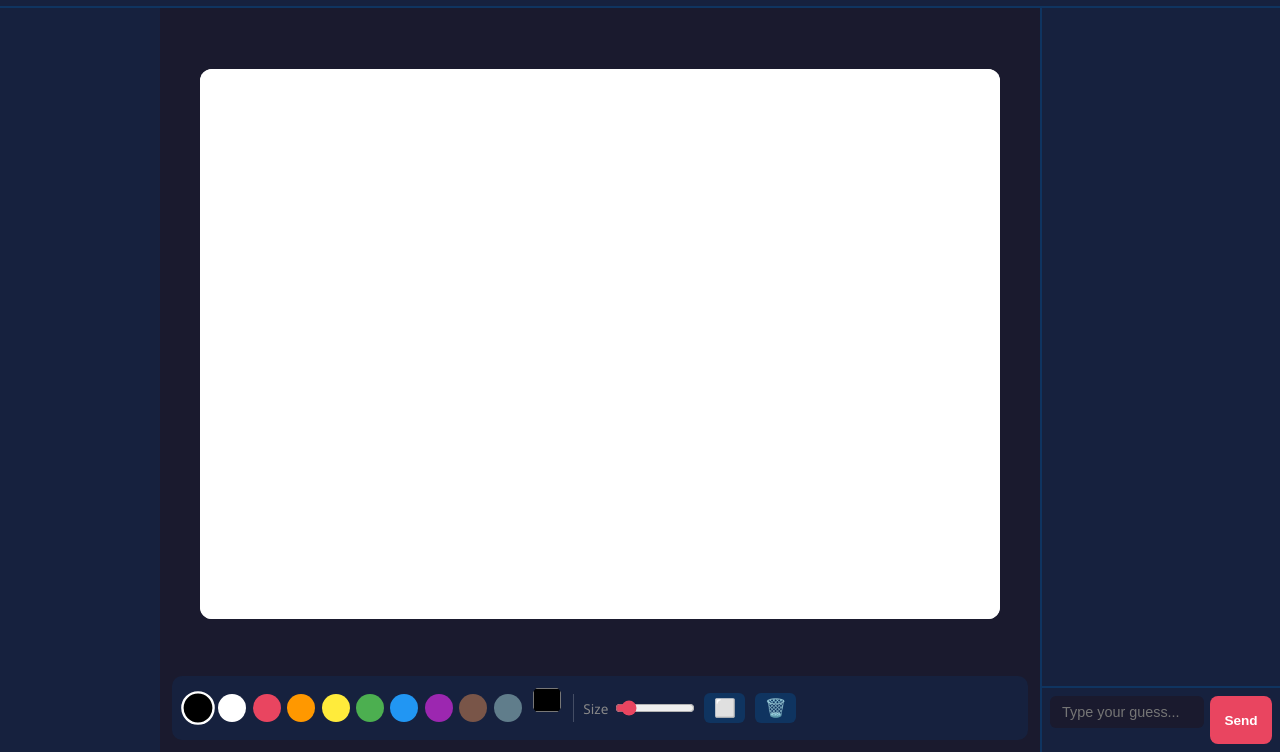
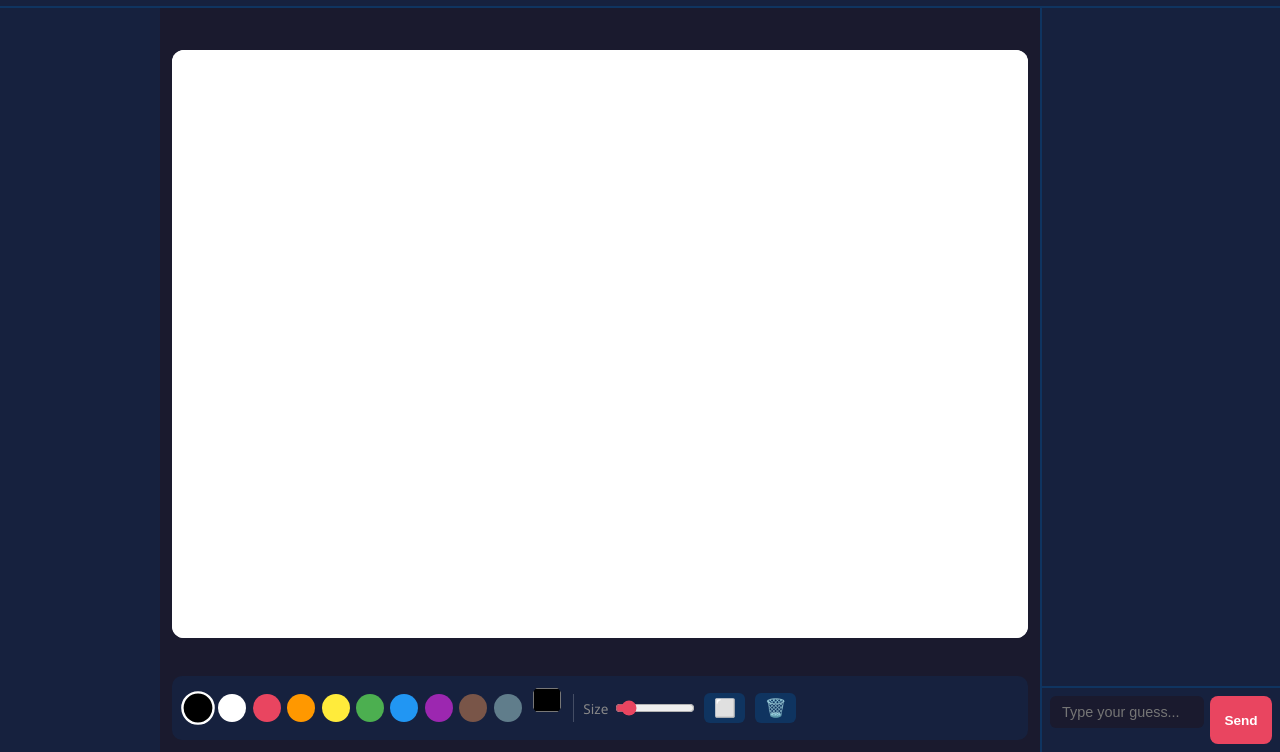
Before and after one commit to kulicka/drawable-trouble, a website: page public/game.html in a window 1280 px wide. Shown: the part 48-800 px from the top of the page. Drawn offline with nearby package versions, Linux system fonts and the light colour scheme; no server answers.

Commit message:
Make canvas adapt to available screen space
CSS size is computed dynamically to fill the wrapper while keeping
the 800x550 aspect ratio. Internal canvas resolution stays fixed so
drawing coordinates are consistent across all connected clients.
ResizeObserver keeps it in sync when the window is resized.

Co-Authored-By: Claude Sonnet 4.6 <noreply@anthropic.com>

```diff
--- a/public/css/style.css
+++ b/public/css/style.css
@@ -69,11 +69,11 @@ input[type="text"], input[type="color"] {
 .player-score { float: right; color: var(--accent); font-weight: 700; }
 
 /* Canvas section */
-.canvas-section { flex: 1; display: flex; flex-direction: column; align-items: center; padding: .75rem; gap: .5rem; overflow: hidden; }
+.canvas-section { flex: 1; display: flex; flex-direction: column; align-items: center; padding: .75rem; gap: .5rem; overflow: hidden; min-width: 0; }
 
-.canvas-wrapper { position: relative; flex: 1; width: 100%; display: flex; align-items: center; justify-content: center; }
+.canvas-wrapper { position: relative; flex: 1; width: 100%; min-height: 0; display: flex; align-items: center; justify-content: center; overflow: hidden; }
 
-#game-canvas { background: #fff; border-radius: var(--radius); cursor: crosshair; max-width: 100%; max-height: 100%; touch-action: none; }
+#game-canvas { background: #fff; border-radius: var(--radius); cursor: crosshair; touch-action: none; display: block; }
 
 .word-picker {
   position: absolute; inset: 0; background: rgba(10,10,30,.92);
--- a/public/js/canvas.js
+++ b/public/js/canvas.js
@@ -123,5 +123,23 @@ function receiveStroke(data) {
   drawSegment(data.x0, data.y0, data.x1, data.y1, data.color, data.size, data.erase);
 }
 
+// Keep CSS size in sync with the wrapper, preserving the 800×550 aspect ratio.
+// Internal resolution stays fixed so coordinates are consistent across all clients.
+const CANVAS_RATIO = 800 / 550;
+
+function fitCanvas() {
+  const wrapper = canvas.parentElement;
+  const ww = wrapper.clientWidth;
+  const wh = wrapper.clientHeight;
+  let w = ww;
+  let h = w / CANVAS_RATIO;
+  if (h > wh) { h = wh; w = h * CANVAS_RATIO; }
+  canvas.style.width  = Math.floor(w) + 'px';
+  canvas.style.height = Math.floor(h) + 'px';
+}
+
+new ResizeObserver(fitCanvas).observe(canvas.parentElement);
+fitCanvas();
+
 clearCanvas();
 initToolbar();
```
